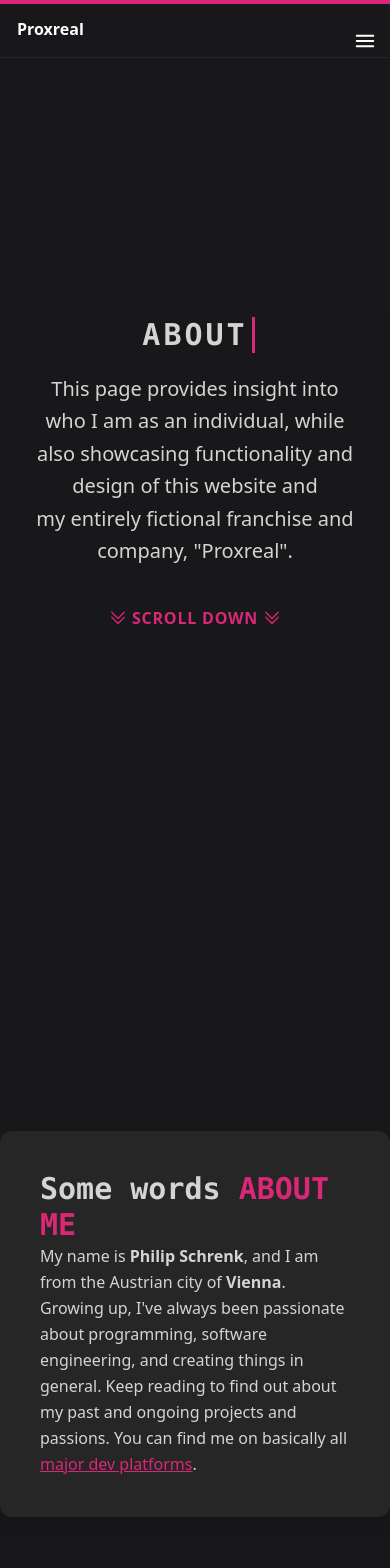
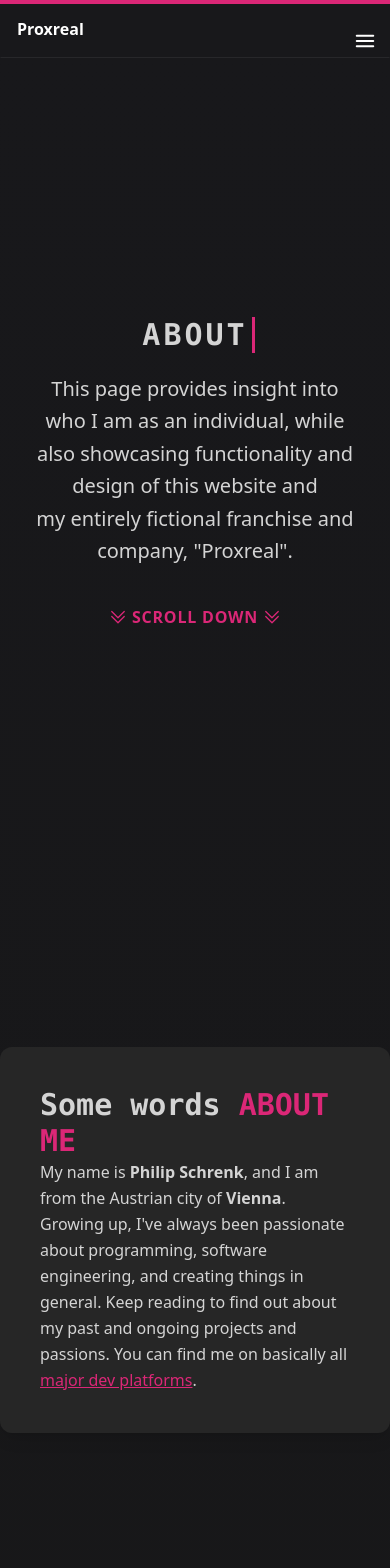
Before and after one commit to phil-not-funny/phil-not-funny.github.io, a Next.js app: page /about in a window 390 px wide. Shown: the top 1568 px of the page. Built offline with nearby package versions, Linux system fonts and the light colour scheme.

Commit message:
shruk scroll size on mobile

```diff
--- a/src/components/pageSpecific/AboutReadSection.tsx
+++ b/src/components/pageSpecific/AboutReadSection.tsx
@@ -20,7 +20,7 @@ const AboutReadSection: React.FC<AboutReadSectionProps> = ({
   id,
 }) => {
   return (
-    <div className="flex min-h-screen w-full flex-col items-center justify-center">
+    <div className="flex !min-h-[80vh] sm:min-h-screen w-full flex-col items-center justify-center">
       <PopIn>
         <div className="relative rounded-xl bg-neutral-800 p-10 shadow-lg">
           {extra}
```
